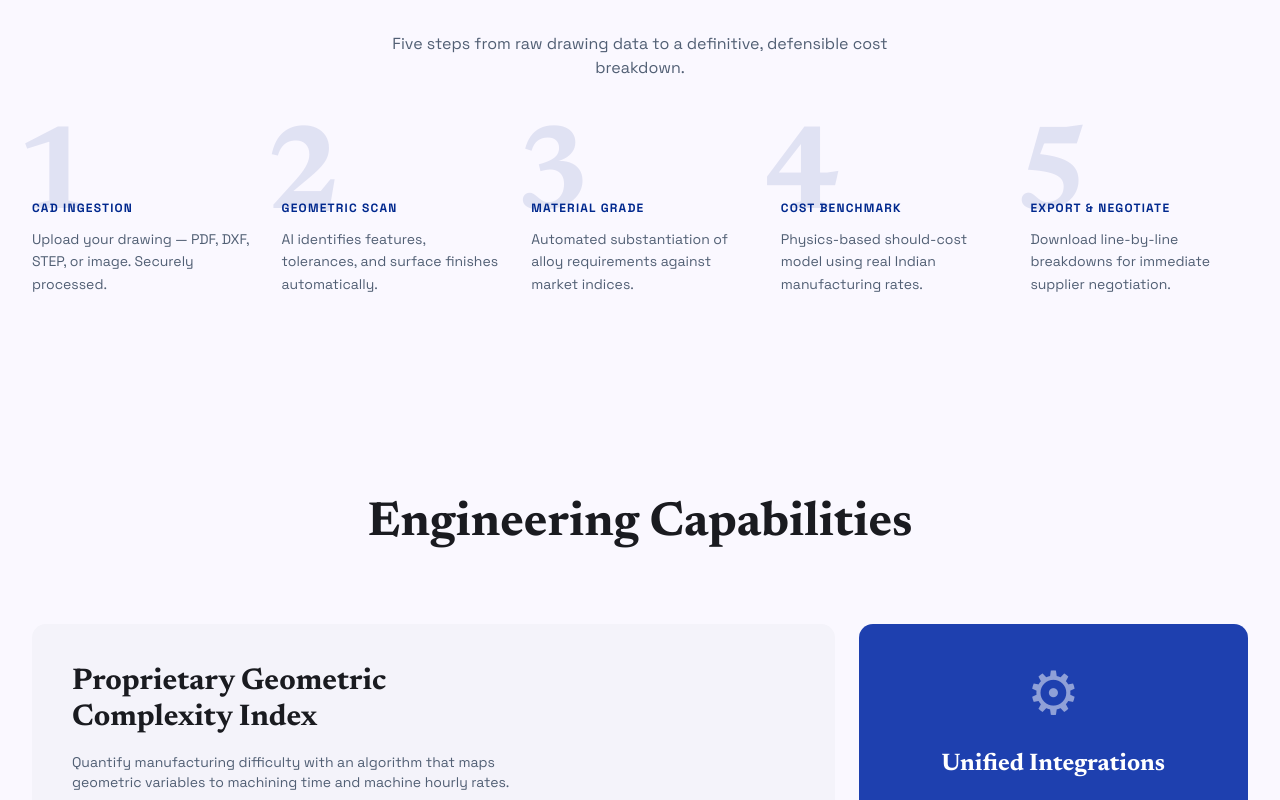
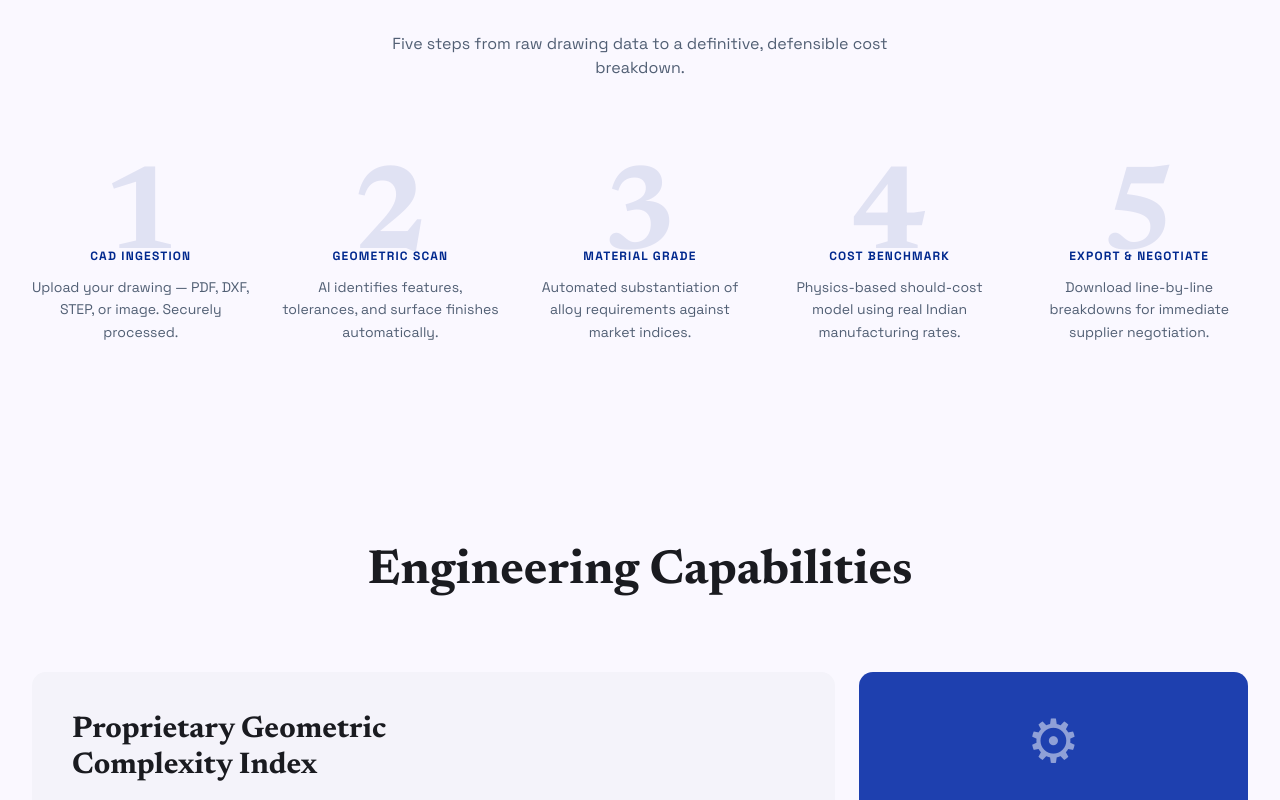
Before and after one commit to chandananvithahr/newton-metre, a Next.js app in the folder frontend/: page / in a window 1280 px wide. Shown: the part 1460-2260 px from the top of the page. Built offline with nearby package versions, Linux system fonts and the light colour scheme.

Commit message:
fix: center workflow step numbers

```diff
--- a/frontend/src/app/page.tsx
+++ b/frontend/src/app/page.tsx
@@ -206,14 +206,14 @@ export default function LandingPage() {
           <StaggerReveal className="grid grid-cols-1 md:grid-cols-5 gap-8" delayStep={80}>
             {WORKFLOW_STEPS.map((step) => (
               <StaggerItem key={step.num}>
-                <div className="relative">
+                <div className="relative text-center">
                   <div
-                    className="text-[#00288e]/10 text-[120px] font-bold absolute -top-10 -left-4 select-none leading-none"
+                    className="text-[#00288e]/10 text-[120px] font-bold select-none leading-none"
                     style={{ fontFamily: "var(--font-headline)" }}
                   >
                     {step.num}
                   </div>
-                  <div className="relative z-10 pt-10">
+                  <div className="relative z-10 -mt-8">
                     <h4 className="font-bold text-xs uppercase tracking-widest text-[#00288e] mb-3" style={{ fontFamily: "var(--font-label)" }}>
                       {step.title}
                     </h4>
```
